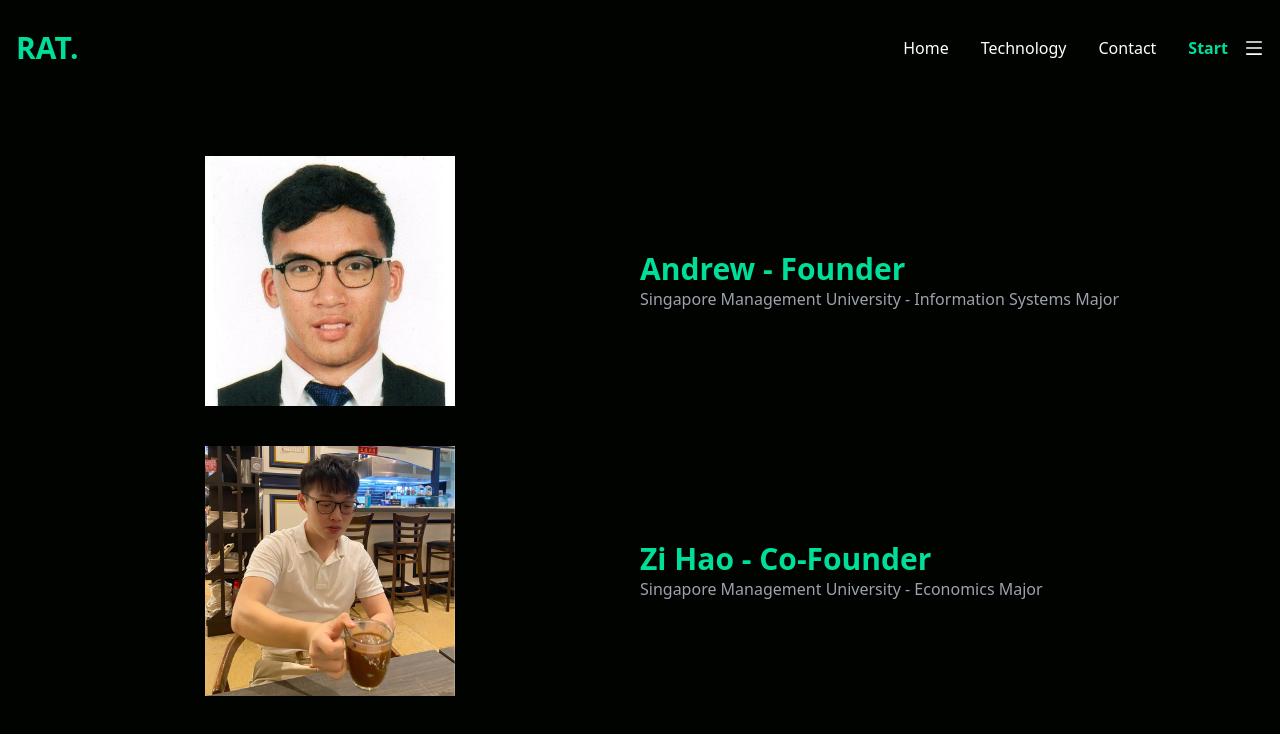
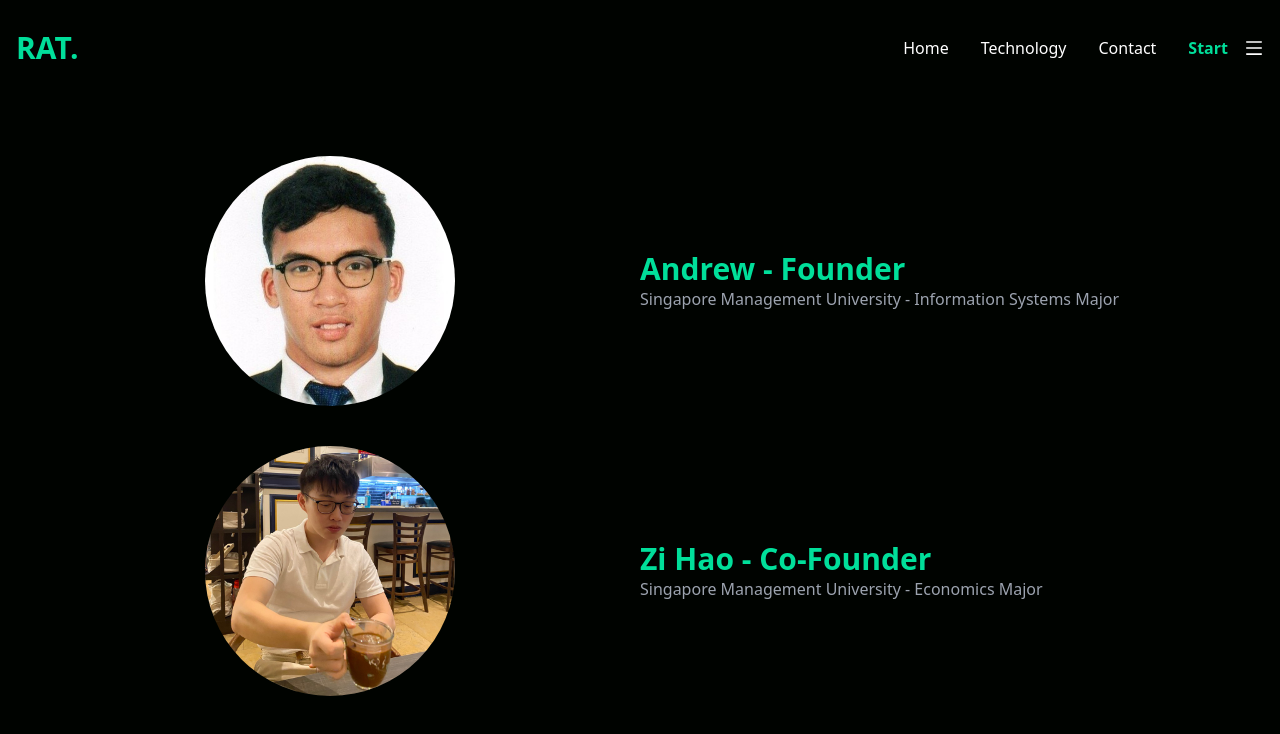
Before and after one commit to ikanbilis99/gym-webapp, a React (Create React App) app: page /contact in a window 1280 px wide. Shown: the top 734 px of the page. Built offline with nearby package versions, Linux system fonts and the light colour scheme.

Commit message:
Update Cards.jsx

```diff
--- a/src/components/Cards.jsx
+++ b/src/components/Cards.jsx
@@ -6,12 +6,12 @@ function Cards() {
   return (
     <div className='Card'>
       <div className='max-w-[1240px] mx-auto grid md:grid-cols-2'>
-        <img src={andrew} alt='/' className='w-[250px] mx-auto mt-[60px] '/>
+        <img src={andrew} alt='/' className='w-[250px] mx-auto mt-[60px]' style={{borderRadius:'50%'}}/>
           <div className='flex flex-col justify-center mt-[60px] '>
             <h1 className='text-3xl font-bold text-[#00df9a]'>Andrew - Founder</h1>
             <p className ='text-gray-400 font-medium' >Singapore Management University - Information Systems Major</p>
           </div>
-        <img src={zihao} alt='/' className='w-[250px] mx-auto mt-[40px] '/>
+        <img src={zihao} alt='/' className='w-[250px] mx-auto mt-[40px]'style={{borderRadius:'50%'}}/>
           <div className='flex flex-col justify-center mt-[40px] '>
             <h1 className='text-3xl font-bold text-[#00df9a]'>Zi Hao - Co-Founder</h1>
             <p className ='text-gray-400 font-medium' >Singapore Management University - Economics Major</p>
```
